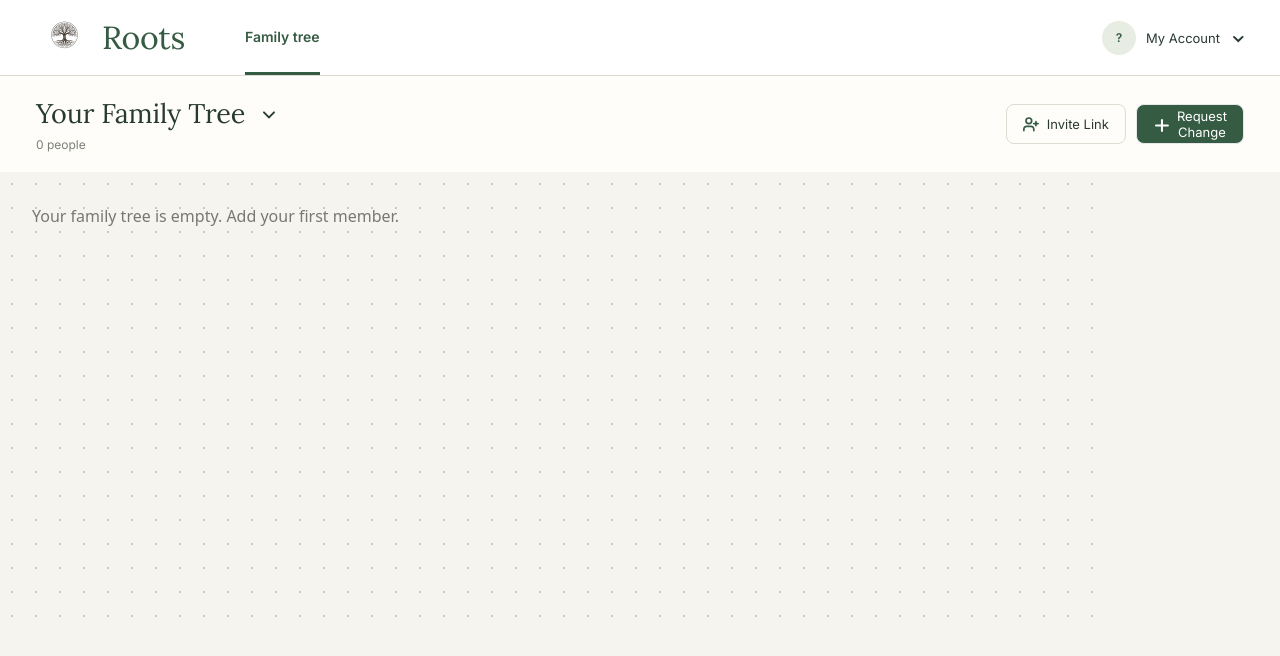
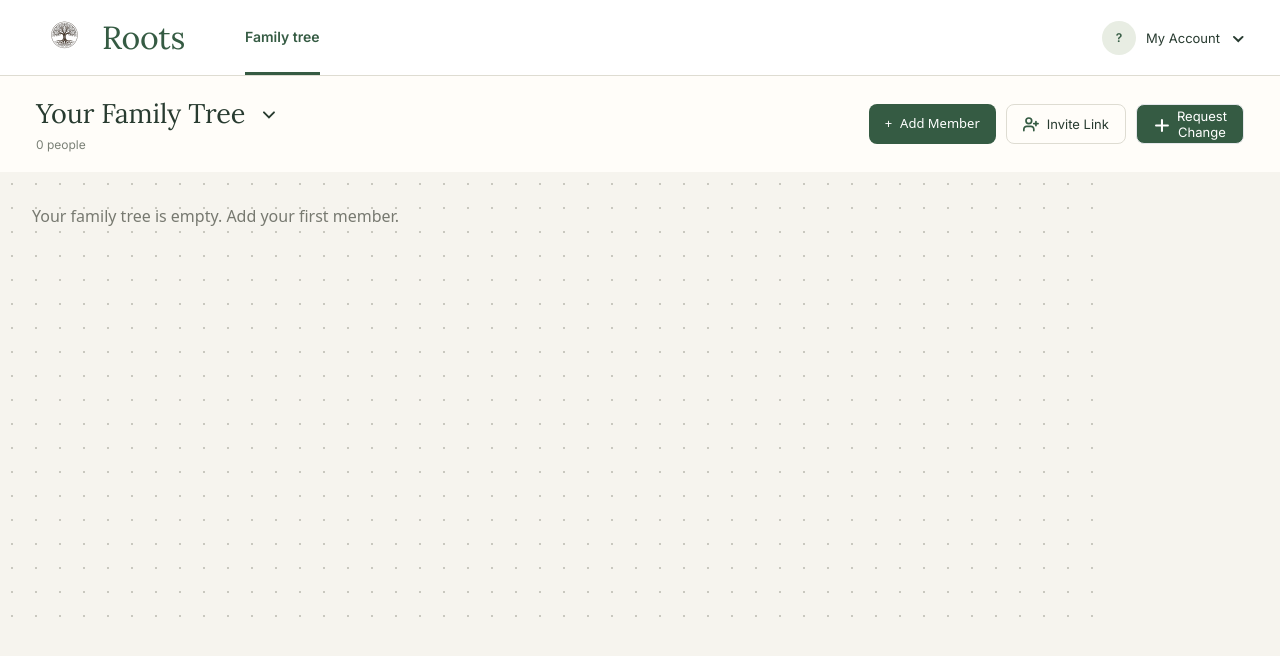
Before and after one commit to asingh20-tech/roots-web-app, a React (Vite) app in the folder frontend/: page /family-tree in a window 1280 px wide. Shown: the top 656 px of the page. Built offline with nearby package versions, Linux system fonts and the light colour scheme.

Commit message:
Update RootsFamilyTree.tsx

```diff
--- a/frontend/src/screens/RootsFamilyTree/RootsFamilyTree.tsx
+++ b/frontend/src/screens/RootsFamilyTree/RootsFamilyTree.tsx
@@ -11,6 +11,7 @@ import {
   type DemoMember,
   type DemoRelationship,
 } from "./FamilyTreeCanvas";
+import { OwnerAddMemberModal } from "./OwnerAddMemberModal";
 
 export const RootsFamilyTree = (): JSX.Element => {
   const [isRequestFormOpen, setIsRequestFormOpen] = useState(false);
@@ -51,7 +52,17 @@ export const RootsFamilyTree = (): JSX.Element => {
           />
         </div>
       )}
-      <FamilyTreeToolbarSection onRequestChange={() => setIsRequestFormOpen(true)} />
+      {isOwnerFormOpen && (
+        <OwnerAddMemberModal
+          onClose={() => setIsOwnerFormOpen(false)}
+          onSubmit={handleTreeSubmit}
+        />
+      )}
+      <FamilyTreeToolbarSection
+        onRequestChange={() => setIsRequestFormOpen(true)}
+        onAddMember={() => setIsOwnerFormOpen(true)}
+        isOwner={true}
+      />
 
       <FamilyTreeCanvas
         members={members}
```
